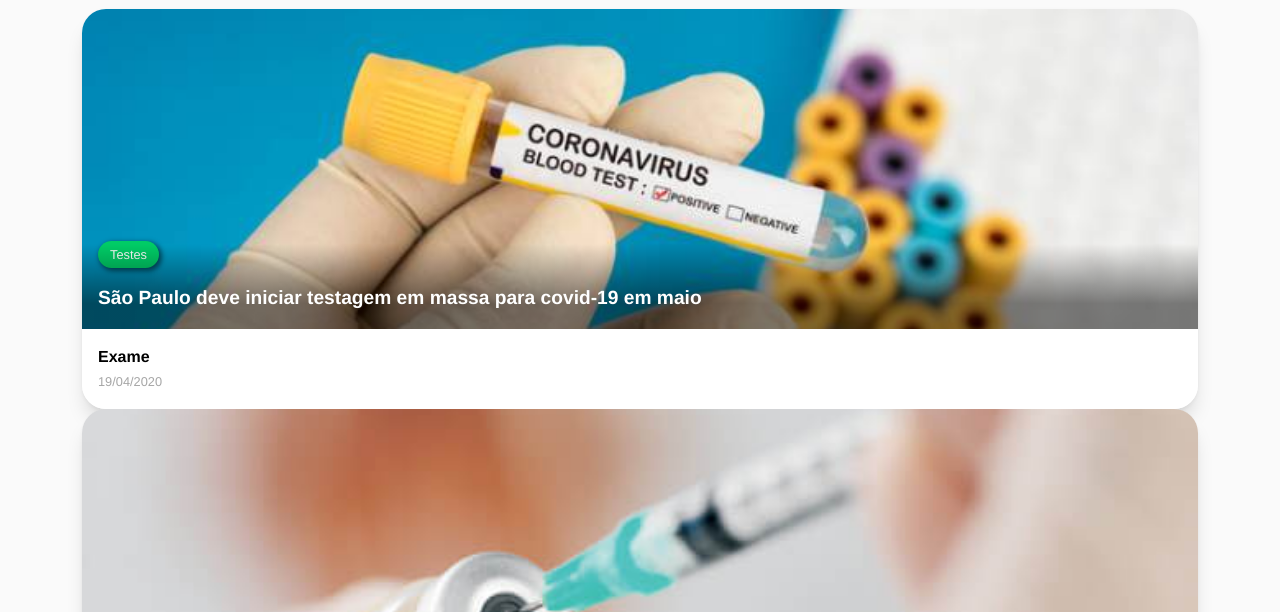
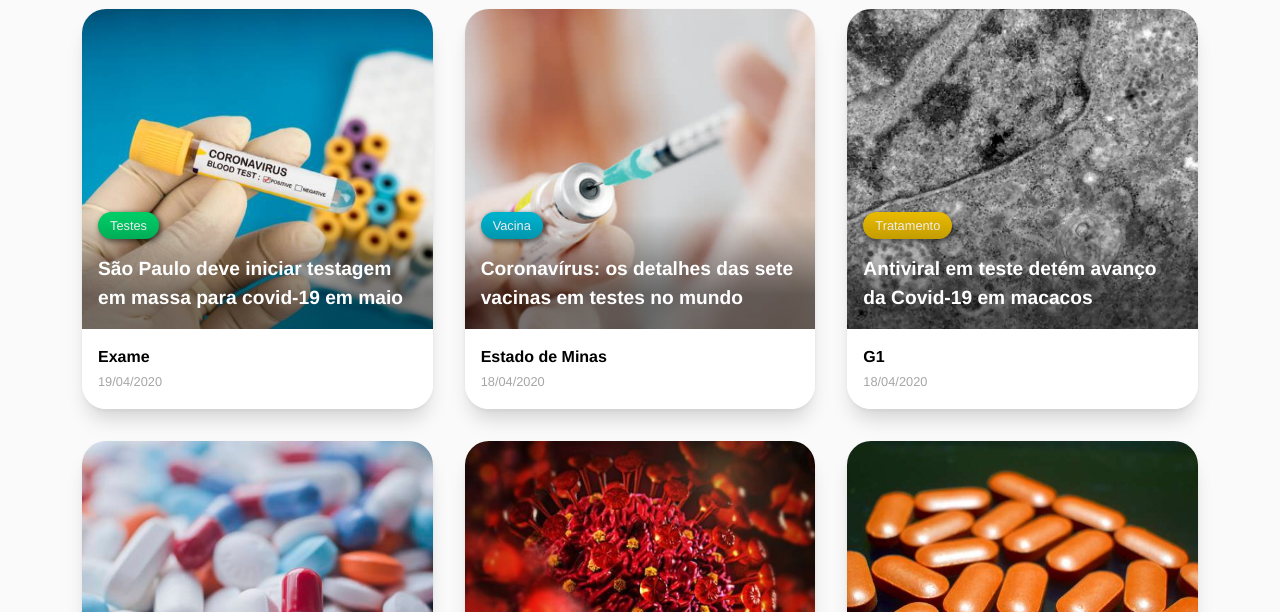
Before and after one commit to cfviotti/corona-relief, a plain HTML site: page index.html in a window 1280 px wide. Shown: the part 111-723 px from the top of the page. Drawn offline with Linux system fonts and the light colour scheme; a web font is replaced by a local one.

Commit message:
Show cards on a Grid

```diff
--- /dev/null
+++ b/styles/components/cards-grid.css
@@ -0,0 +1,6 @@
+.cards-grid {
+  display: grid;
+  grid-column-gap: 2rem;
+  grid-row-gap: 2rem;
+  grid-template-columns: repeat(auto-fill, minmax(17rem, 1fr));
+}
--- a/styles/styles.css
+++ b/styles/styles.css
@@ -10,4 +10,5 @@
 /* Components */
 @import "components/page-nav.css";
 @import "components/news-card.css";
+@import "components/cards-grid.css";
 @import "components/info-tag.css";
```
